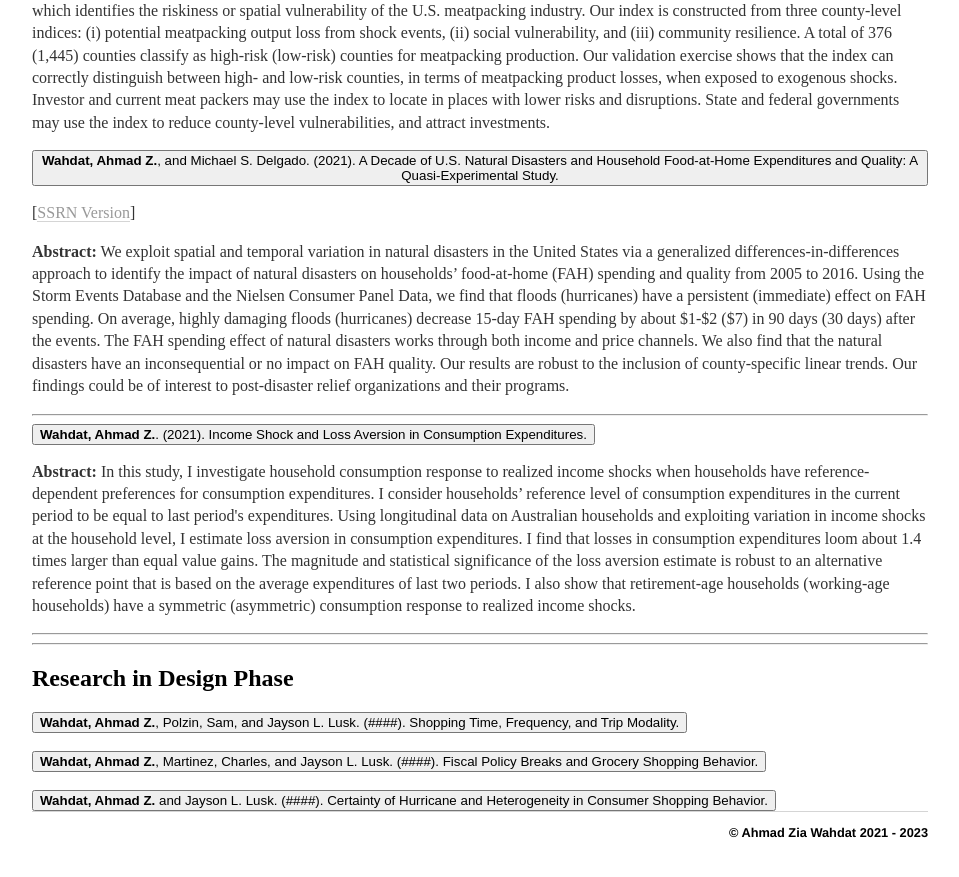
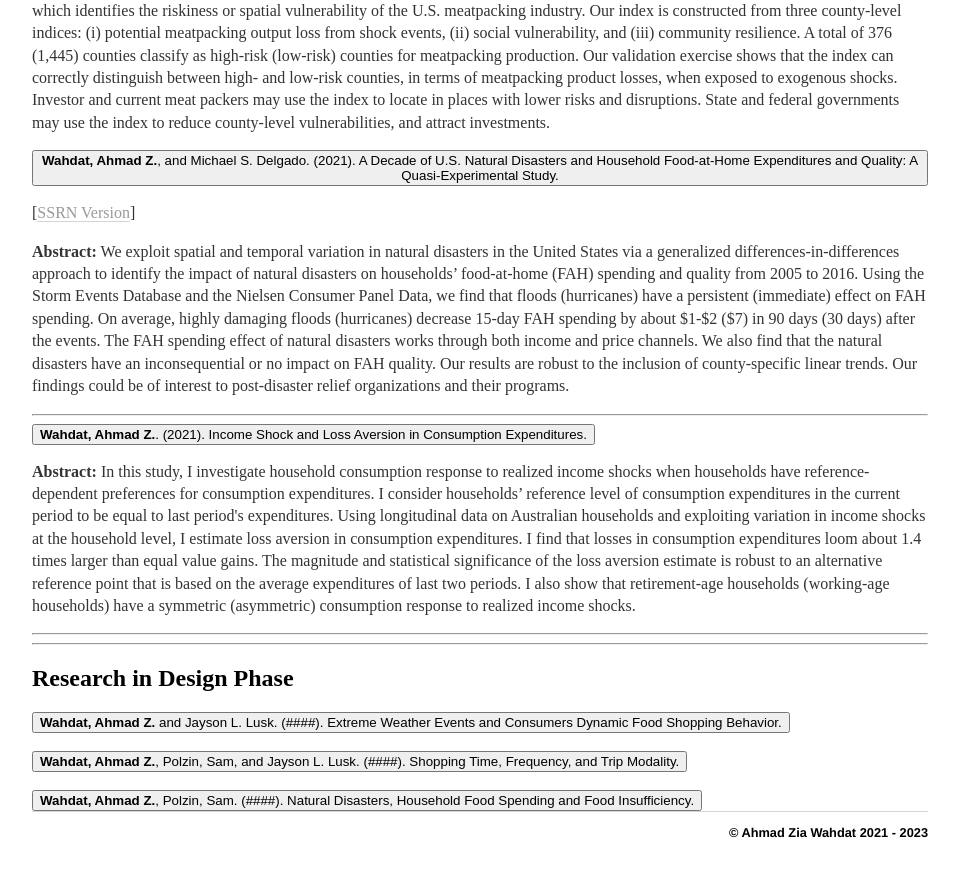
Before and after one commit to awahdat/webpage, a Jekyll site: the page built from research/index.html, in a window 1280 px wide and 900 px high, scrolled down 2154 px. Shown: the top 877 px of the window, without its empty margins (160-1119 px from the left). Built offline with Jekyll 4.4.1, drawn with Linux system fonts in a browser that asks for light colours.

Commit message:
Update index.html

```diff
--- a/research/index.html
+++ b/research/index.html
@@ -175,16 +175,20 @@ Using longitudinal data on Australian households and exploiting variation in inc
 
 	<h2>Research in Design Phase</h2>
 
+	<button class="accordion"><strong>Wahdat, Ahmad Z.</strong> and Jayson L. Lusk. (####).
+		Extreme Weather Events and Consumers Dynamic Food Shopping Behavior.</button>
+
+	<br>
+	<br>
+
 	<button class="accordion"><strong>Wahdat, Ahmad Z.</strong>, Polzin, Sam, and Jayson L. Lusk. (####). Shopping Time, Frequency, and Trip Modality.</button>
 		<br>
 		<br>
-	<button class="accordion"><strong>Wahdat, Ahmad Z.</strong>, Martinez, Charles, and Jayson L. Lusk. (####).
-		Fiscal Policy Breaks and Grocery Shopping Behavior.</button>
-	<br>
-	<br>
+	<button class="accordion"><strong>Wahdat, Ahmad Z.</strong>, Polzin, Sam. (####).
+		Natural Disasters, Household Food Spending and Food Insufficiency.</button>
 
-	<button class="accordion"><strong>Wahdat, Ahmad Z.</strong> and Jayson L. Lusk. (####).
-		Certainty of Hurricane and Heterogeneity in Consumer Shopping Behavior.</button>
+
+
 
 
 
```
